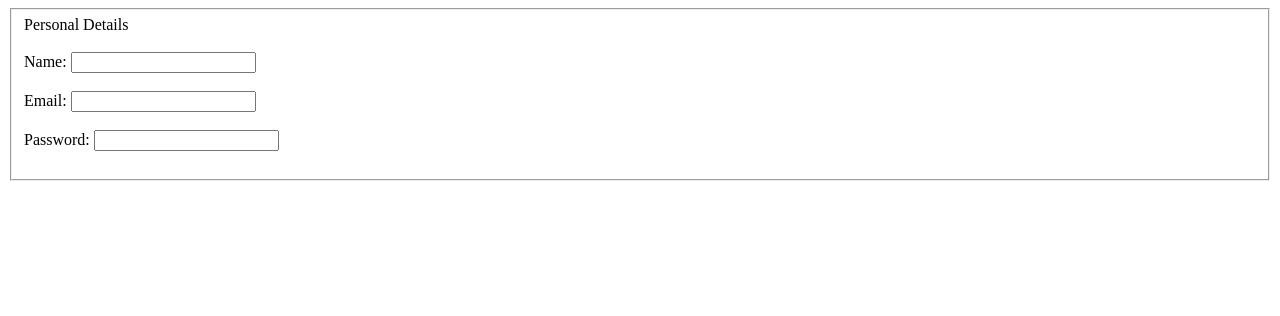
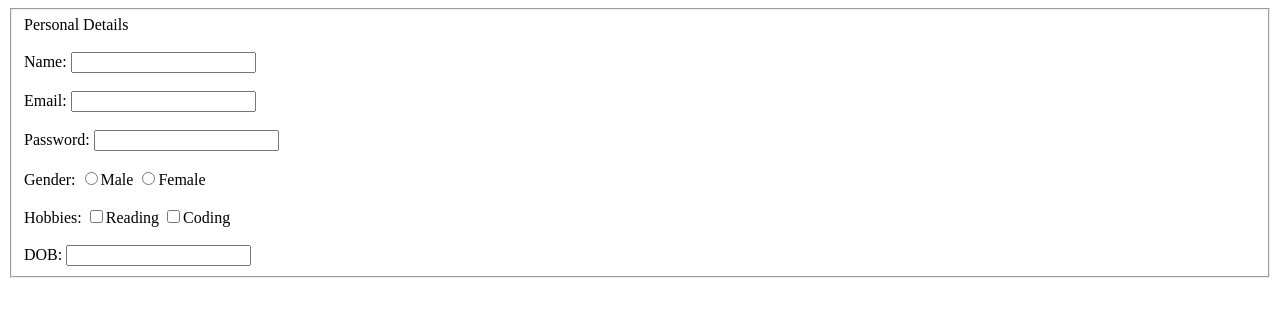
Before and after one commit to tttanishk01/WDW_1-admission_no-0482, a plain HTML site: page web desigining workshop 1 assignment/assignment15.html in a window 1280 px wide. Drawn offline with Linux system fonts and the light colour scheme.

Commit message:
assignment 15 completed

```diff
--- a/web desigining workshop 1 assignment/assignment15.html
+++ b/web desigining workshop 1 assignment/assignment15.html
@@ -22,7 +22,16 @@
         <label for="password">Password:</label>
         <input type="password" id="password" name="password" required>
         <br></br>
-
+        <label for="gender">Gender:</label>
+        <input type="radio" id="male" name="gender" value="male" required>Male
+        <input type="radio" id="female" name="gender" value="female" required>Female
+        <br></br>
+        <label for="hobbies">Hobbies:</label>
+        <input type="checkbox" id="reading" name="hobbies" value="reading">Reading
+        <input type="checkbox" id="traveling" name="hobbies" value="coding">Coding
+        <br></br>
+        <label for="dob">DOB:</label>
+        <input type="text" id="dob" name="dob" required>
        </fieldset>
 </body>
 </html>
```
